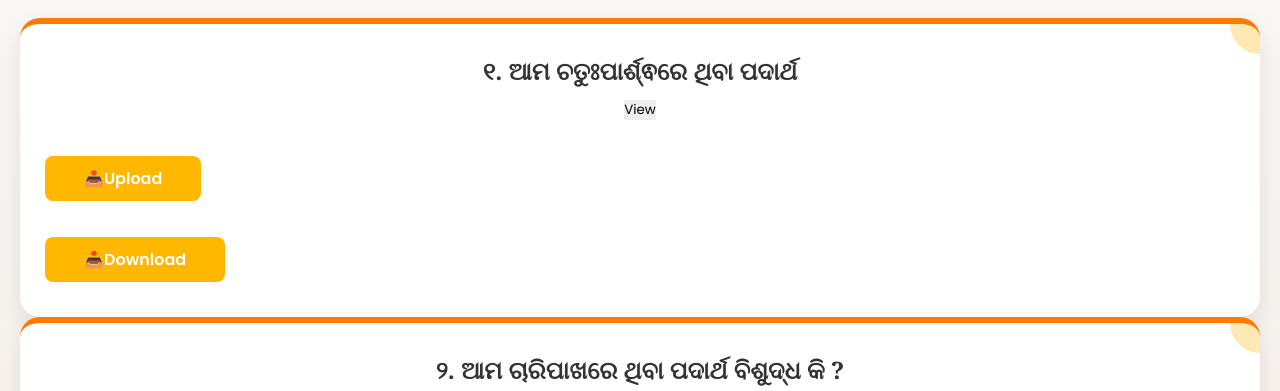
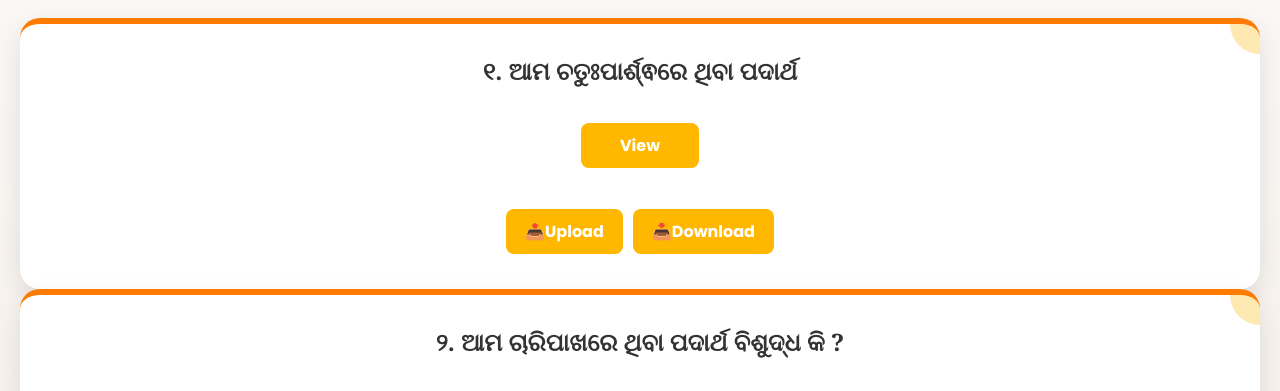
Before and after one commit to pradipkumarbira/Ganapati-Tutorials, a plain HTML site: page class9(science).html in a window 1280 px wide. Shown: the part 378-769 px from the top of the page. Drawn offline with Linux system fonts and the light colour scheme.

Commit message:
Update class9(science).html

```diff
--- a/class9(science).html
+++ b/class9(science).html
@@ -73,8 +73,11 @@ nav a:hover{color:#ffd700;text-decoration: underline;}
 .subject-card::after{content:'';position:absolute;width:60px;height:60px;background:#ffb600;top:-30px;right:-30px;border-radius:50%;opacity:0.3;}
 
 
-.text{display:flex;flex-direction:column;justify-content:center;align-items:center;text-align:center;background:#ffb700;color:#fff;border:none;padding:10px 39px;font-size:16px;font-weight:600;border-radius:8px;cursor:pointer;margin:5px;transition:0.3s, transform 0.3s;margin-top:3%;}
+.view{display:flex;flex-direction:row;justify-content:center;align-items:center;text-align:center;background:#ffb700;color:#fff;border:none;padding:10px 39px;font-size:16px;font-weight:700;border-radius:8px;cursor:pointer;margin:5px;transition:0.3s, transform 0.3s;margin-top:3%;}
+.view:hover{background:#865000;transform:scale(1.05);}
+.text{display:flex;flex-direction:row;justify-content:center;align-items:center;text-align:center;background:#ffb700;color:#fff;border:none;padding:10px 19px;font-size:16px;font-weight:700;border-radius:8px;cursor:pointer;margin:5px;transition:0.3s, transform 0.3s;margin-top:3%;}
 .text:hover{background:#865000;transform:scale(1.05);}
+.ud {display:flex;justify-content:center;align-items:center;}
 
 /* ---------------- Footer ---------------- */
 footer{
```
